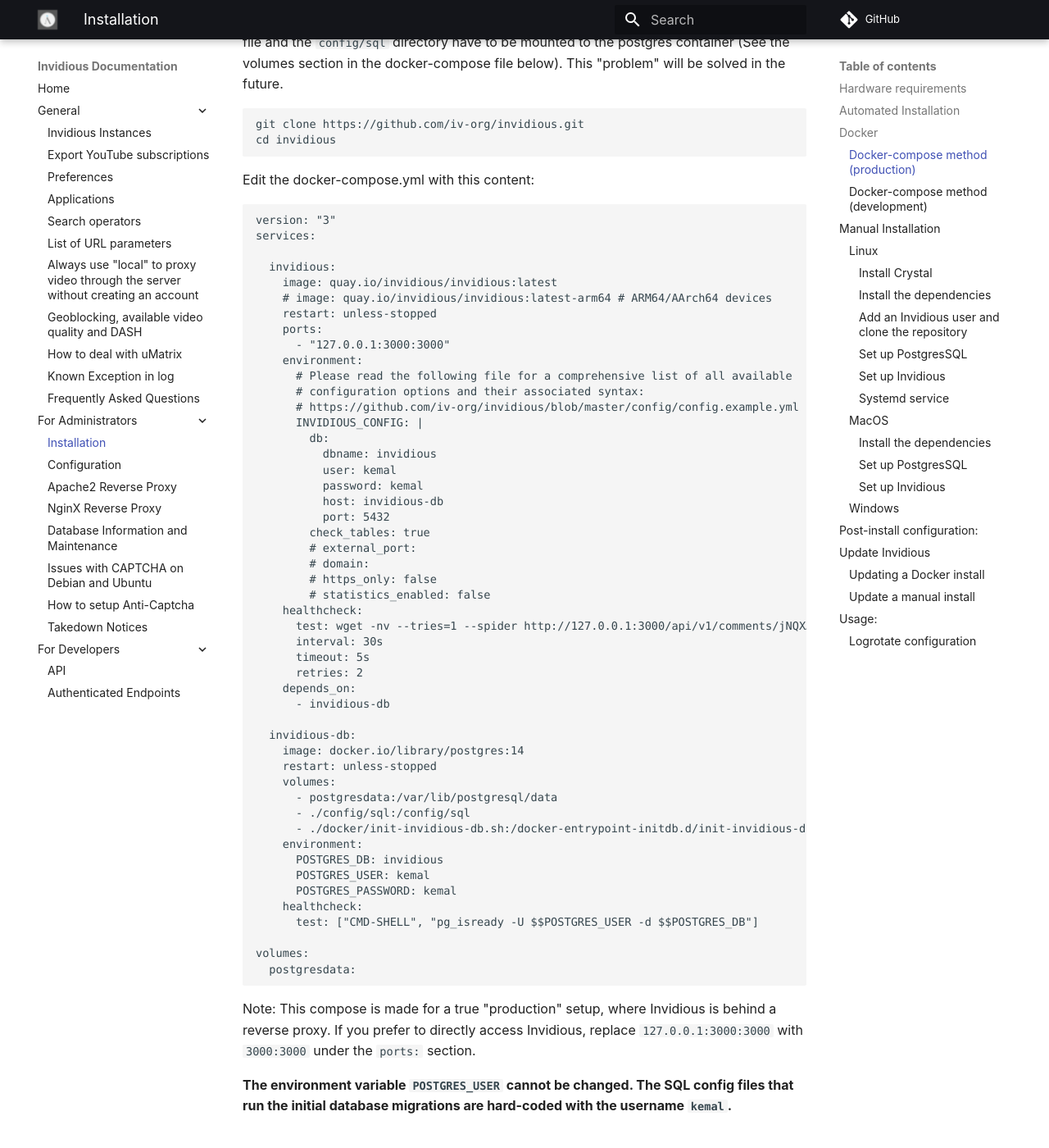
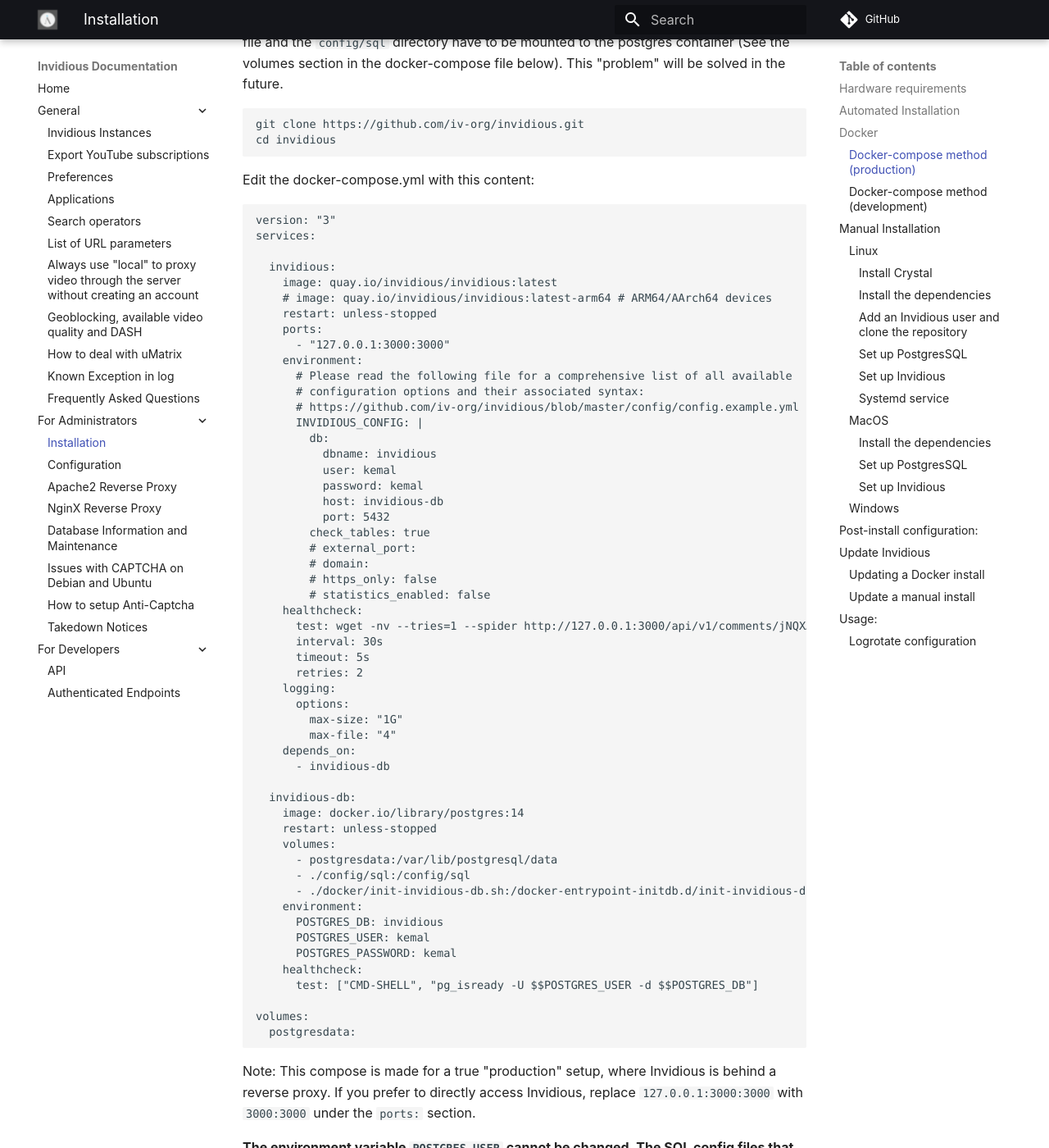
Before and after one commit to iv-org/documentation, an MkDocs documentation site: the page built from docs/installation.md, in a window 1280 px wide and 1400 px high, scrolled down 1093 px. Shown: the whole window at 82% size. Built offline with MkDocs 1.6.1 and Material for MkDocs 9.7.7, drawn with Linux system fonts in a browser that asks for light colours; comment, search, counter and statistics services are not loaded.

Commit message:
Unify log rotation settings for both docker and manual install

```diff
--- a/docs/installation.md
+++ b/docs/installation.md
@@ -68,6 +68,10 @@
       interval: 30s
       timeout: 5s
       retries: 2
+    logging:
+      options:
+        max-size: "1G"
+        max-file: "4"
     depends_on:
       - invidious-db
 
```
